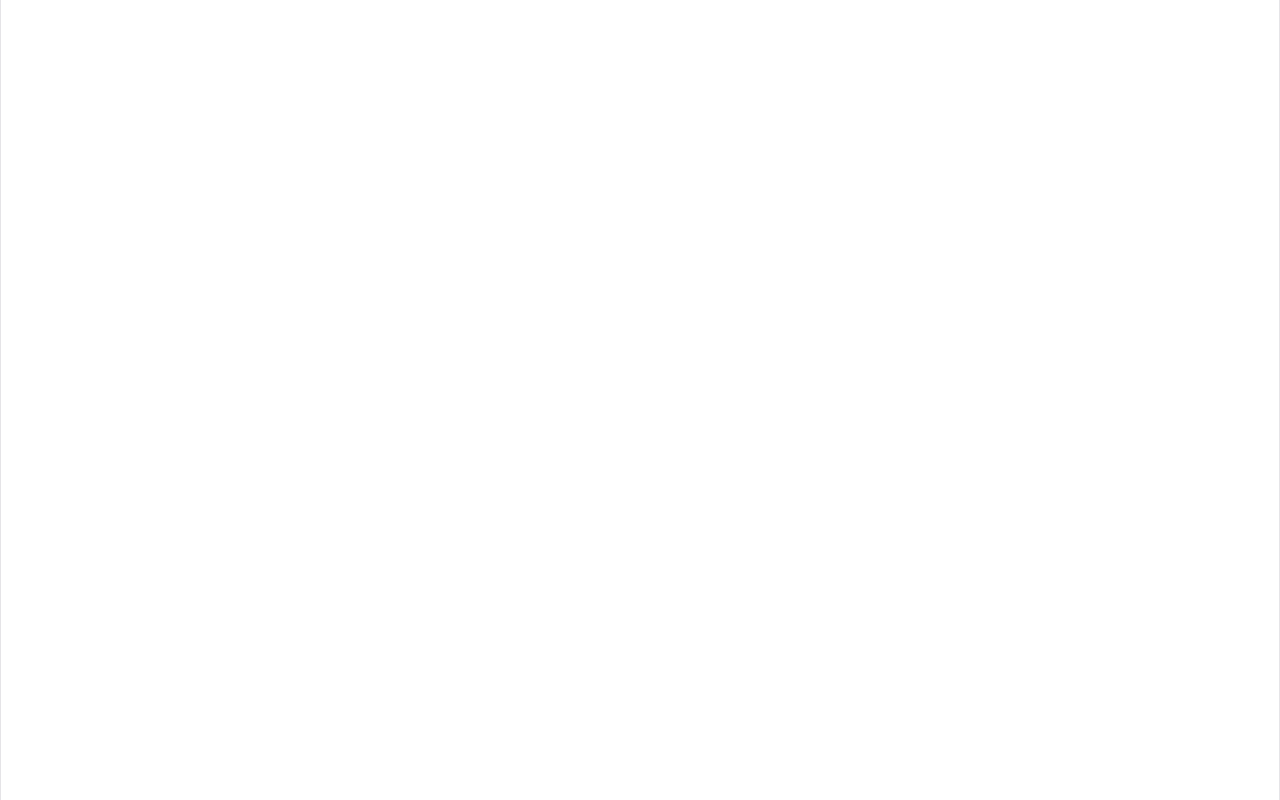
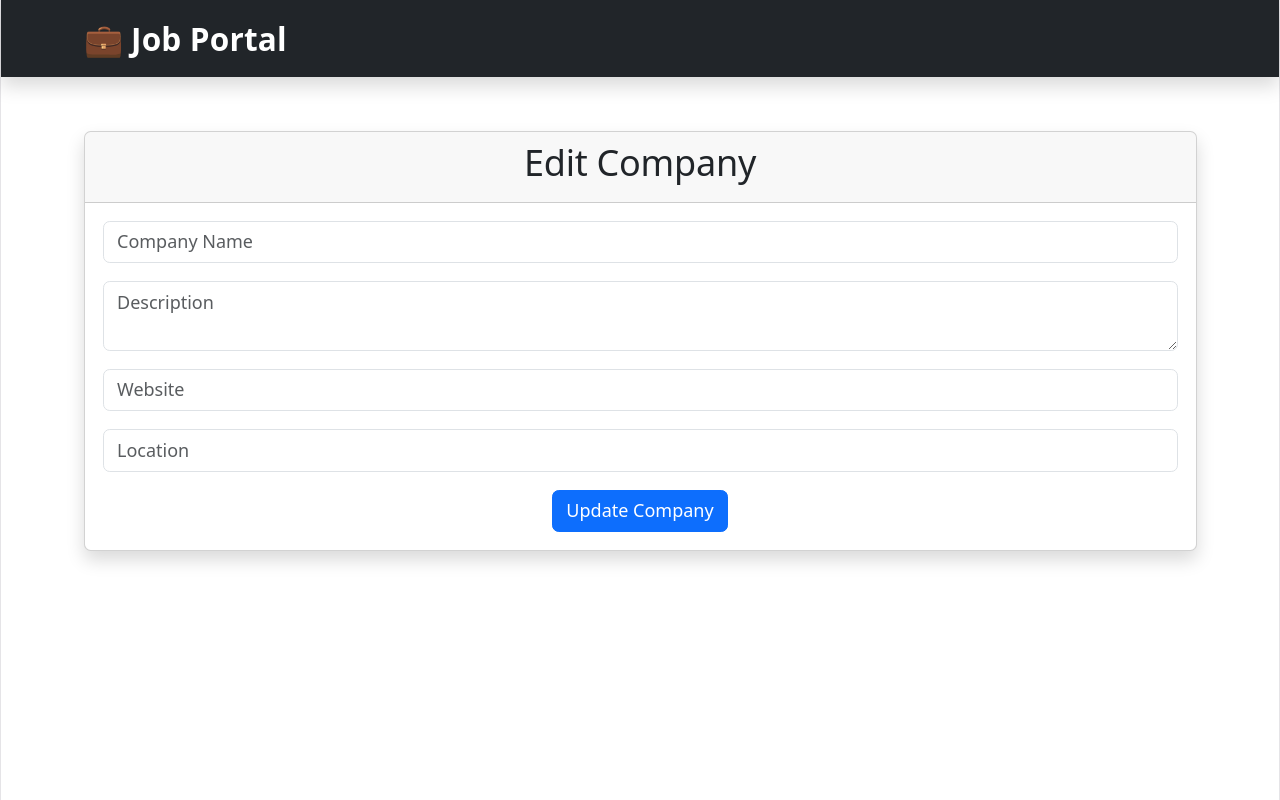
Before and after one commit to keerthan-gowda-c/Fastapi_Job_portal, a React app in the folder frontend/: page /company/edit-company in a window 1280 px wide. Before the commit this address had no page. Built offline with nearby package versions, Linux system fonts and the light colour scheme; no server answers; the HTML template or start-up script is replaced by a standard one.

Commit message:
Company details

```diff
--- a/frontend/src/App.jsx
+++ b/frontend/src/App.jsx
@@ -17,6 +17,8 @@ import EditProfile from "./pages/jobseeker/EditProfile";
 import MyApplications from "./pages/jobseeker/MyApplications";
 import RecruiterApplications from "./pages/recruiter/application/RecruiterApplications";
 import JobApplicants from "./pages/recruiter/application/JobApplicants";
+import MyCompany from "./pages/recruiter/company/MyCompany";
+import EditCompany from "./pages/recruiter/company/EditCompany";
 
 
 
@@ -64,6 +66,16 @@ function App() {
         <Route
           path="/company/create"
           element={<CreateCompany />}
+        />
+
+        <Route
+          path="/company/my-company"
+          element={<MyCompany />}
+        />
+
+        <Route
+          path="/company/edit-company"
+          element={<EditCompany />}
         />
 
         <Route
--- a/frontend/src/pages/recruiter/RecruiterDashboard.jsx
+++ b/frontend/src/pages/recruiter/RecruiterDashboard.jsx
@@ -59,7 +59,7 @@ function RecruiterDashboard() {
                                 {stats.companies > 0 ? (
                                     <button
                                         className="btn btn-outline-primary px-4"
-                                        onClick={() => navigate("/company")}
+                                        onClick={() => navigate("/company/my-company")}
                                     >
                                         🏢 View Company
                                     </button>
--- /dev/null
+++ b/frontend/src/pages/recruiter/company/EditCompany.jsx
@@ -0,0 +1,121 @@
+import { useEffect, useState } from "react";
+import { useNavigate } from "react-router-dom";
+import api from "../../../api/axios";
+import Navbar from "../../../components/Navbar";
+
+function EditCompany(){
+    const navigate = useNavigate()
+
+    const[form, setForm] = useState({
+        name:"",
+        description: "",
+        website: "",
+        location: "",
+    })
+    useEffect(()=>{
+        fetchCompany()
+    },[])
+
+    const fetchCompany = async () =>{
+        try{
+            const response = await api.get("/companies/me")
+            setForm({
+                name: response.data.name || "",
+                description: response.data.description || "",
+                website: response.data.website || "",
+                location: response.data.location || "",
+
+            })
+        }
+        catch(error){
+            console.log(error)
+        }
+    }
+    const handleChange = (e) =>{
+        setForm({
+            ...form,[e.target.name]:e.target.value
+        })
+    }
+
+    const handleSubmit = async (e) => {
+        e.preventDefault()
+
+        try{
+            await api.patch("/companies/me",form)
+            alert("Company Updated successfully")
+            navigate("/company/my-company")
+        }
+        catch(error){
+            alert(error.response?.data?.detail || "Failed to update")
+        }
+    }
+
+    return(
+        <>
+
+     <Navbar />
+
+            <div className="container mt-5">
+
+                <div className="card shadow">
+
+                    <div className="card-header">
+                        <h2>Edit Company</h2>
+                    </div>
+
+                    <div className="card-body">
+
+                        <form
+                            onSubmit={handleSubmit}
+                        >
+
+                            <input
+                                className="form-control mb-3"
+                                name="name"
+                                value={form.name}
+                                onChange={handleChange}
+                                placeholder="Company Name"
+                            />
+
+                            <textarea
+                                className="form-control mb-3"
+                                name="description"
+                                value={form.description}
+                                onChange={handleChange}
+                                placeholder="Description"
+                            />
+
+                            <input
+                                className="form-control mb-3"
+                                name="website"
+                                value={form.website}
+                                onChange={handleChange}
+                                placeholder="Website"
+                            />
+
+                            <input
+                                className="form-control mb-3"
+                                name="location"
+                                value={form.location}
+                                onChange={handleChange}
+                                placeholder="Location"
+                            />
+
+                            <button
+                                className="btn btn-primary"
+                            >
+                                Update Company
+                            </button>
+
+                        </form>
+
+                    </div>
+
+                </div>
+
+            </div>
+        </>
+    );
+}
+
+export default EditCompany;
--- /dev/null
+++ b/frontend/src/pages/recruiter/company/MyCompany.jsx
@@ -0,0 +1,112 @@
+import { useEffect, useState } from "react";
+import { useNavigate } from "react-router-dom";
+import api from "../../../api/axios";
+import Navbar from "../../../components/Navbar";
+
+function MyCompany(){
+    const[company, setCompany] = useState(null)
+    const navigate = useNavigate()
+
+    useEffect(()=>{
+        fetchCompany()
+    },[])
+
+    const fetchCompany = async () =>{
+        try{
+            const response = await api.get("/companies/me")
+            setCompany(response.data)
+        }
+        catch(error){
+            console.log(error)
+            alert(error.response?.data?.detail || "Failed to load Company")
+
+        }
+    }
+
+    const deleteCompany = async () => {
+        const confirmDelete = window.confirm(
+            "Are you sure you want to delete this company?"
+        )
+        if(!confirmDelete) return;
+
+        try{
+            await api.delete(`/companies/${company.id}`)
+            alert("Company deleted successfully")
+            navigate("/recruiter-dashboard")
+        }
+        catch(error){
+            alert(error.response?.data?.detail || "Failed to delete company")
+        }
+    }
+    if(!company){
+        return(
+            <>
+            <Navbar/>
+            <div className="container mt-5">
+                    Loading...
+                </div>
+            </>
+        )
+    }
+
+    return(
+        <>
+        <Navbar/>
+
+         <div className="container mt-5">
+
+                <div className="card shadow">
+
+                    <div className="card-header">
+                        <h2>My Company</h2>
+                    </div>
+
+                    <div className="card-body">
+
+                        <h4>{company.name}</h4>
+
+                        <p>
+                            <strong>Description:</strong>
+                            <br />
+                            {company.description}
+                        </p>
+
+                        <p>
+                            <strong>Website:</strong>
+                            <br />
+                            {company.website}
+                        </p>
+
+                        <p>
+                            <strong>Location:</strong>
+                            <br />
+                            {company.location}
+                        </p>
+
+                        <button
+                            className="btn btn-primary me-2"
+                            onClick={() =>
+                                navigate("/company/edit-company")
+                            }
+                        >
+                            Edit
+                        </button>
+
+                        <button
+                            className="btn btn-danger"
+                            onClick={deleteCompany}
+                        >
+                            Delete
+                        </button>
+
+                    </div>
+
+                </div>
+
+            </div>
+        </>
+
+    )
+}
+
+export default MyCompany;
```
Also changed, not shown: frontend/src/pages/search/CompaniesList.jsx (added), 2 other files (tests, documents, lock files or other folders).
